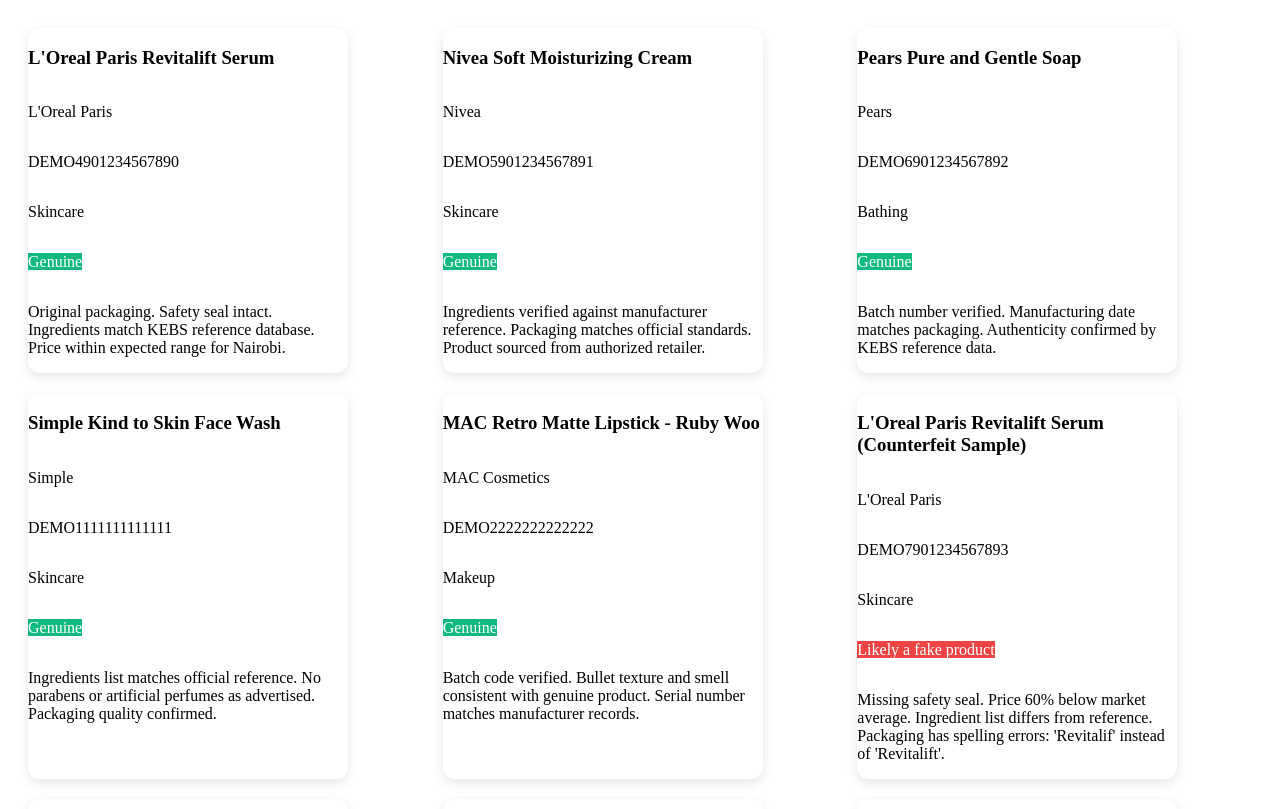
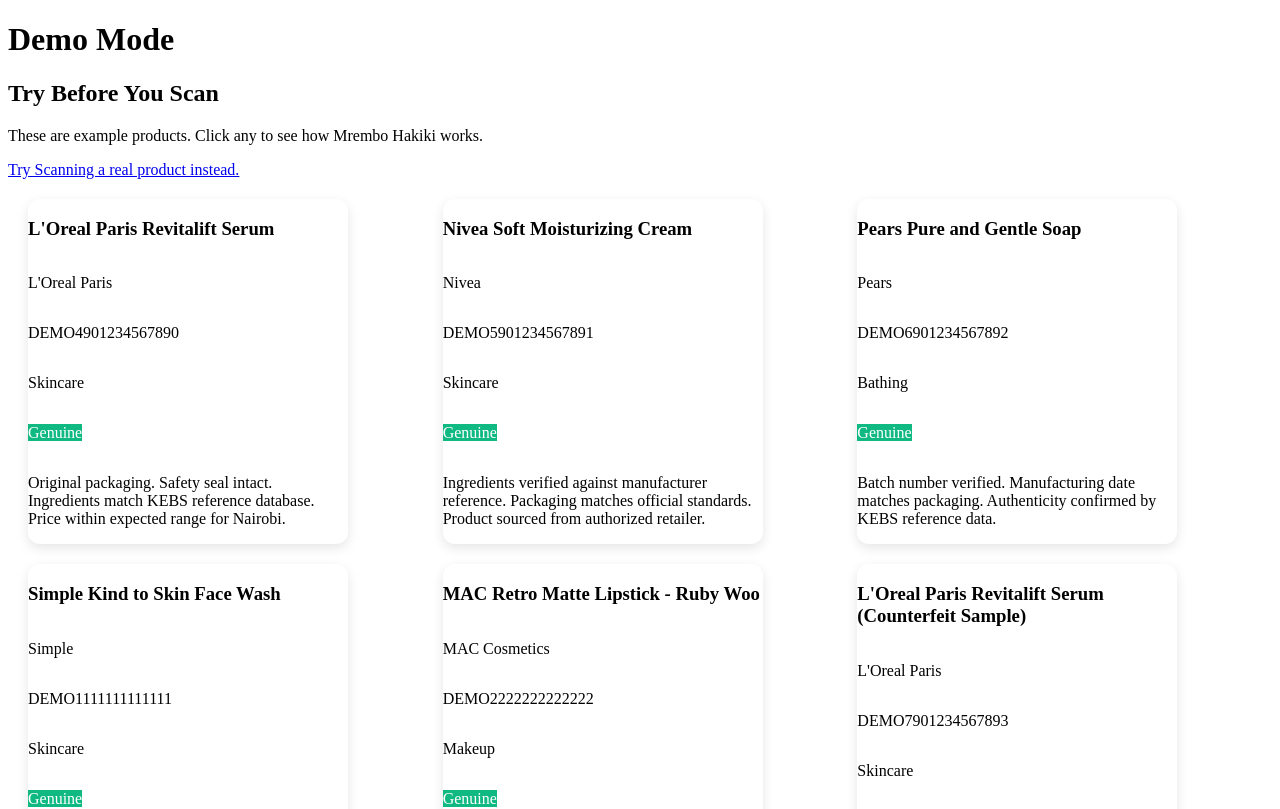
Before and after one commit to phiona-dev/mrembo-hakiki, a React app in the folder frontend/: page /demo in a window 1280 px wide. Shown: the top 809 px of the page. Built offline with nearby package versions, Linux system fonts and the light colour scheme; no server answers; the HTML template or start-up script is replaced by a standard one.

Commit message:
Demo titles and instructions

```diff
--- a/frontend/src/components/Card.jsx
+++ b/frontend/src/components/Card.jsx
@@ -1,9 +1,9 @@
 import "./Card.css";
 import Badge from "./Badge";
 
-const Card = ({ id,name,brand,barcode,category,is_counterfeit,notes, onClick }) => {
+const Card = ({ name,brand,barcode,category,is_counterfeit,notes, onClick }) => {
   return (
-    <div className="cardContainer" key={id} onClick={onClick}>
+    <div className="cardContainer" onClick={onClick}>
           <h3 className="cardName">{name}</h3>
           <p className="cardBrand">{brand}</p>
           <p className="cardBarcode">{barcode}</p>
--- a/frontend/src/pages/demoPage.jsx
+++ b/frontend/src/pages/demoPage.jsx
@@ -1,6 +1,6 @@
 import demoData from "../data/demoProducts.json";
 import Card from "../components/Card";
-import { useNavigate } from "react-router-dom";
+import { Link, useNavigate } from "react-router-dom";
 
 const DemoPage = () => {
   const navigate = useNavigate();
@@ -12,6 +12,13 @@
   }
 
   return (
+    <div>
+      <div>
+        <h1>Demo Mode</h1>
+        <h2>Try Before You Scan</h2>
+        <p>These are example products. Click any to see how Mrembo Hakiki works.</p>
+        <Link to="/scan">Try Scanning a real product instead.</Link>
+      </div>
       <div style={{ display: "grid", gridTemplateColumns: "repeat(auto-fill, minmax(300px, 1fr))", gap: "20px", padding: "20px" }}>
         {demoProducts.map(product => (
           <Card
@@ -26,6 +33,8 @@
           />
         ))}
       </div>
+    </div>
+
   )
 }
 
```
Lines whose indentation alone changed are shown as unchanged.
